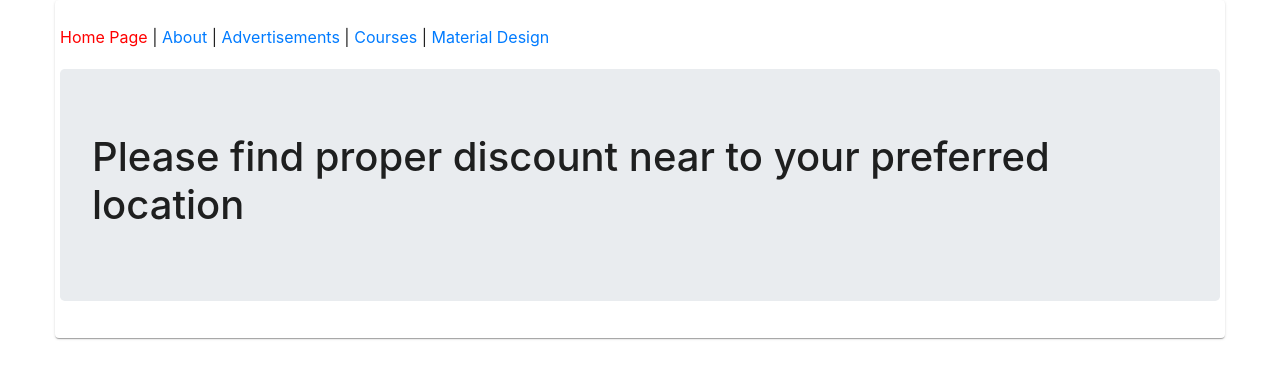
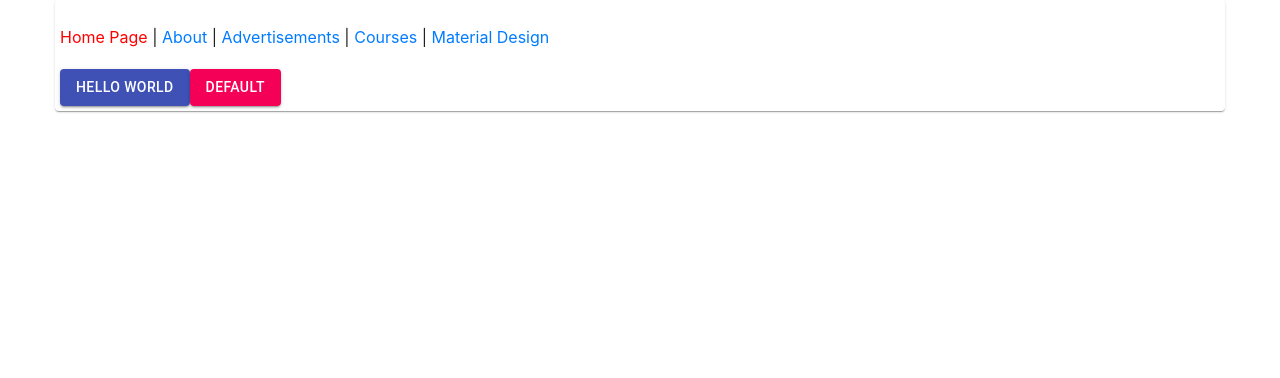
Before and after one commit to engr-hasanuzzaman/charbd, a React app: page / in a window 1280 px wide. Shown: the top 378 px of the page. Built offline with nearby package versions, Linux system fonts and the light colour scheme; what redux-immutable-state-invariant would draw is missing.

Commit message:
Experiment with different componet material

```diff
--- a/src/components/home/HomePage.js
+++ b/src/components/home/HomePage.js
@@ -1,11 +1,14 @@
 import React from 'react';
 import Layout from '../layout';
+import Button from '@material-ui/core/Button';
 
 const HomePage = ()=>(
   <Layout>
-    <div className='jumbotron'>
-      <h1>Please find proper discount near to your preferred location</h1>
-    </div>
+    <Button variant="contained" color="primary">
+      Hello World
+    </Button>
+
+    <Button variant="contained" color="secondary">Default</Button>
   </Layout>
 );
 
```
